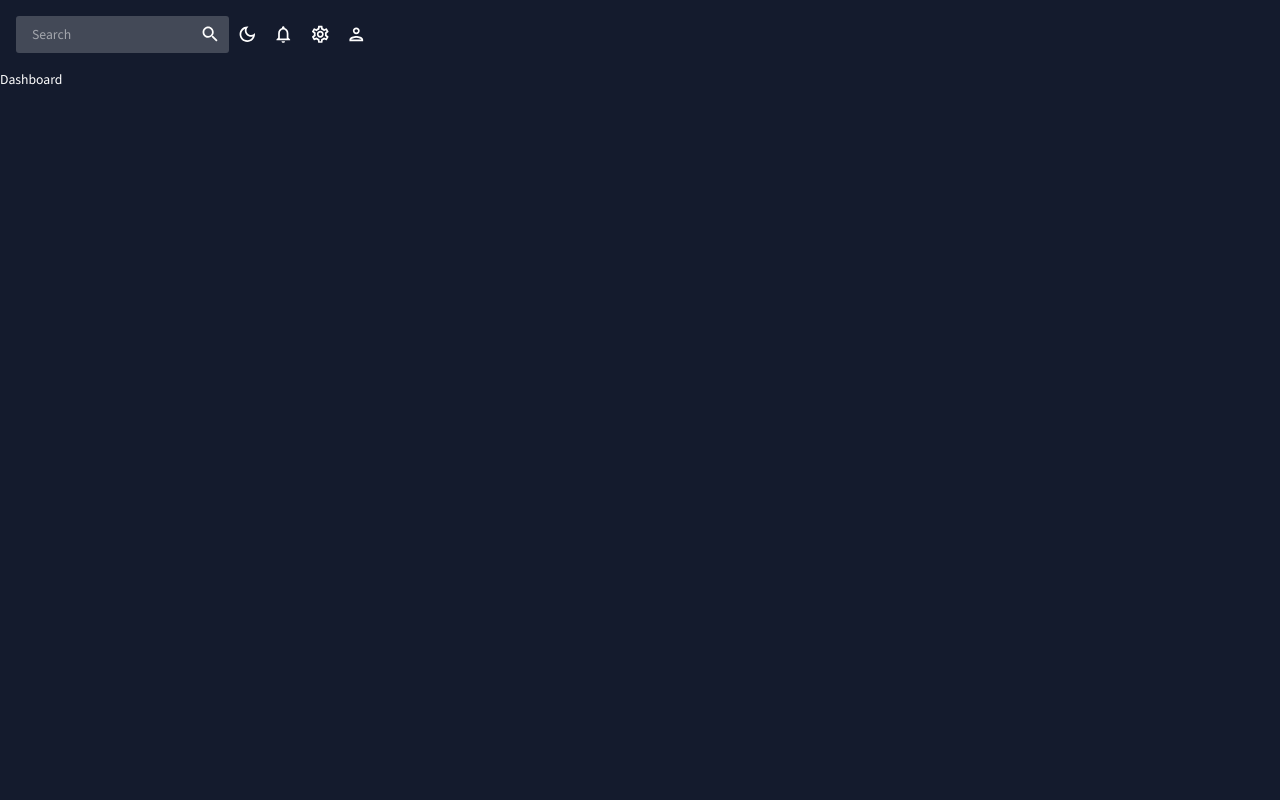
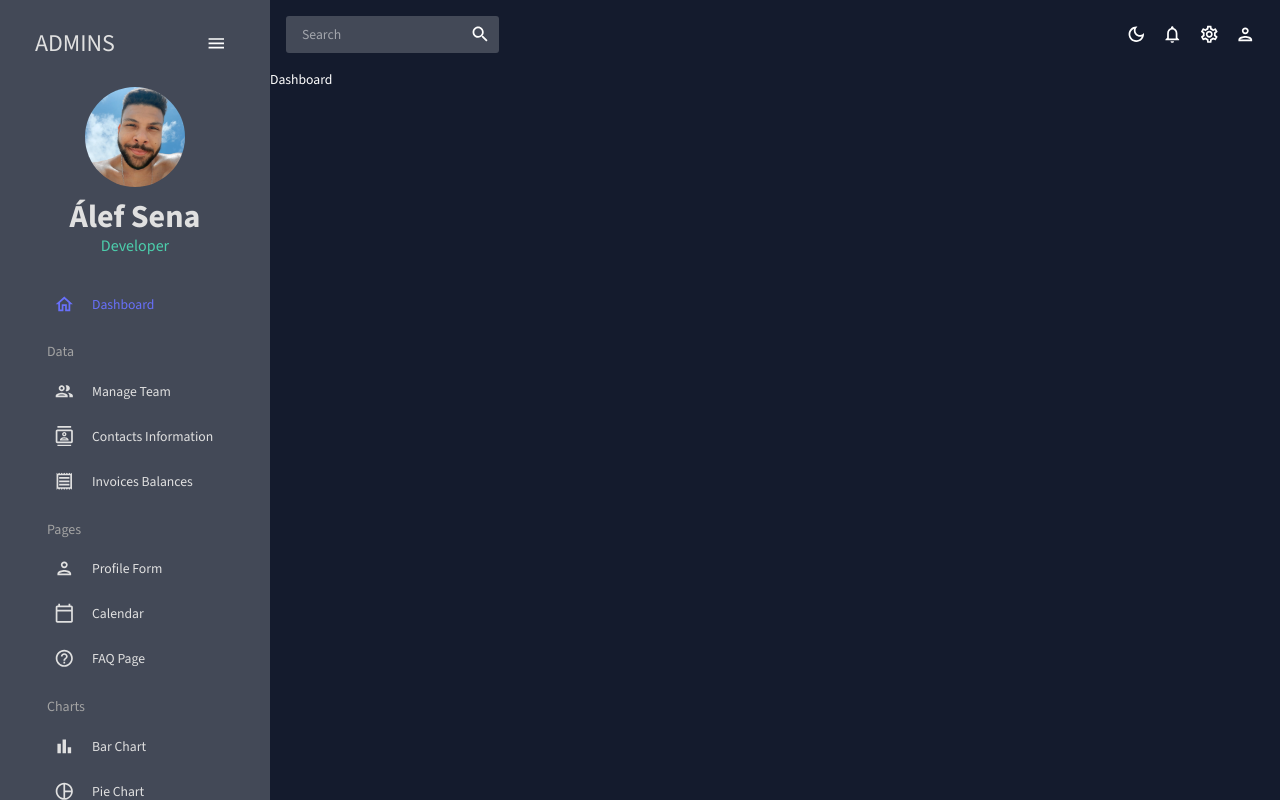
Before and after one commit to alef-sena/Studies.React.Dashboard.MaterialUI, a React (Create React App) app: page / in a window 1280 px wide. Built offline with nearby package versions, Linux system fonts and the light colour scheme; a web font is replaced by a local one.

Commit message:
✨ implement initial sidebar

```diff
--- a/package.json
+++ b/package.json
@@ -17,8 +17,10 @@
     "@testing-library/react": "^13.4.0",
     "@testing-library/user-event": "^13.5.0",
     "eslint": "^8.47.0",
+    "prop-types": "^15.8.1",
     "react": "^18.2.0",
     "react-dom": "^18.2.0",
+    "react-pro-sidebar": "^0.7.1",
     "react-router-dom": "^6.15.0",
     "react-scripts": "5.0.1",
     "web-vitals": "^2.1.4"
--- a/src/App.js
+++ b/src/App.js
@@ -4,6 +4,7 @@
 import Topbar from './scenes/global/Topbar';
 import Sidebar from './scenes/global/Sidebar';
 import Dashboard from './scenes/dashboard';
+import { useState } from 'react';
 // import Team from './scenes/team';
 // import Invoices from './scenes/invoices';
 // import Contacts from './scenes/contacts';
@@ -17,14 +18,16 @@
 
 function App() {
 	const [ theme, colorMode ] = useMode();
+	const [isSidebar, setIsSidebar] = useState(true);
 
 	return (
 		<ColorModeContext.Provider value={colorMode}>
 			<ThemeProvider theme={theme}>
 				<CssBaseline />
 				<div className="app">
-					<main className='context'>
-						<Topbar />
+					<Sidebar isSidebar={isSidebar} />
+					<main className='content'>
+						<Topbar setIsSidebar={setIsSidebar}/>
 						<Routes>
 							<Route path='/' element={<Dashboard />} />
 							{/* <Route path='/team' element={<Team />} />
--- a/src/scenes/global/Sidebar.jsx
+++ b/src/scenes/global/Sidebar.jsx
@@ -1,5 +1,235 @@
+/* eslint-disable react/prop-types */
+import { useState } from 'react';
+import { ProSidebar, Menu, MenuItem } from 'react-pro-sidebar';
+import 'react-pro-sidebar/dist/css/styles.css';
+import { Box, IconButton, Typography, useTheme } from '@mui/material';
+import { Link } from 'react-router-dom';
+import { tokens } from '../../theme';
+import HomeOutlinedIcon from '@mui/icons-material/HomeOutlined';
+import PeopleOutlinedIcon from '@mui/icons-material/PeopleOutlined';
+import ContactsOutlinedIcon from '@mui/icons-material/ContactsOutlined';
+import ReceiptOutlinedIcon from '@mui/icons-material/ReceiptOutlined';
+import PersonOutlinedIcon from '@mui/icons-material/PersonOutlined';
+import CalendarTodayOutlinedIcon from '@mui/icons-material/CalendarTodayOutlined';
+import HelpOutlineOutlinedIcon from '@mui/icons-material/HelpOutlineOutlined';
+import BarChartOutlinedIcon from '@mui/icons-material/BarChartOutlined';
+import PieChartOutlineOutlinedIcon from '@mui/icons-material/PieChartOutlineOutlined';
+import TimelineOutlinedIcon from '@mui/icons-material/TimelineOutlined';
+import MenuOutlinedIcon from '@mui/icons-material/MenuOutlined';
+import MapOutlinedIcon from '@mui/icons-material/MapOutlined';
+
+const Item = ({ title, to ,icon, selected, setSelected }) => {
+	const theme = useTheme();
+	const colors = tokens(theme.palette.mode);
+
+	return (
+		<MenuItem
+			active={selected === title}
+			style={{ color: colors.grey[100], }}
+			onClick={() => setSelected(title)}
+			icon={icon}
+		>
+			<Typography>{title}</Typography>
+			<Link to={to} />
+		</MenuItem>
+	);
+};
+
 const Sidebar = () => {
-	return <div>Sidebar</div>;
+	const theme = useTheme();
+	const colors = tokens(theme.palette.mode);
+	const [ isCollapsed, setIsCollapsed ] = useState(false);
+	const [ selected, setSelected ] = useState('Dashboard');
+
+	return (
+		<Box
+			sx={{
+				'& .pro-sidebar-inner': {
+					background: `${colors.primary[400]} !important`,
+				},
+				'& .pro-icon-wrapper': {
+					backgroundColor: 'transparent !important',
+				},
+				'& .pro-inner-item': {
+					padding: '5px 35px 5px 20px !important',
+				},
+				'& .pro-inner-item:hover': {
+					color: '#868dfb !important',
+				},
+				'& .pro-menu-item.active': {
+					color: '#6870fa !important',
+				},
+			}}
+		>
+			<ProSidebar collapsed={isCollapsed}>
+				<Menu iconShape='square'>
+					{/* LOGO AND MENU ICON */}
+					<MenuItem
+						onClick={() => setIsCollapsed(!isCollapsed)}
+						icon={isCollapsed ? <MenuOutlinedIcon /> : undefined}
+						style={{
+							margin: '10px 0 20px 0',
+							color: colors.grey[100],
+						}}
+					>
+						{!isCollapsed && (
+							<Box
+								display='flex'
+								justifyContent='space-between'
+								alignItems='center'
+								ml='15px'
+							>
+								<Typography variant='h3' color={colors.grey[100]}>
+									ADMINS
+								</Typography>
+								<IconButton onClick={() => setIsCollapsed(!isCollapsed)}>
+									<MenuOutlinedIcon />
+								</IconButton>
+							</Box>
+						)}
+					</MenuItem>
+					{/* USER */}
+					{!isCollapsed && (
+						<Box mb='25px'>
+							<Box display='flex' justifyContent='center' alignItems='center'>
+								<img
+									alt='profile-user'
+									width='100px'
+									height='100px'
+									src='../../assets/user.jpeg'
+									style={{ cursor: 'pointer', borderRadius: '50%', objectFit: 'cover' }}
+								/>
+							</Box>
+							<Box textAlign='center'>
+								<Typography
+									variant='h2'
+									color={colors.grey[100]}
+									fontWeight='bold'
+									sx={{ m: '10px 0 0 0' }}
+								>
+									Álef Sena
+								</Typography>
+								<Typography
+									variant='h5'
+									color={colors.greenAccent[500]}
+								>
+									Developer
+								</Typography>
+							</Box>
+						</Box>
+					)}
+
+					{/* MENU ITEMS */}
+					<Box paddingLeft={isCollapsed ? undefined : '10%'}>
+						<Item
+							title='Dashboard'
+							to='/'
+							icon={<HomeOutlinedIcon />}
+							selected={selected}
+							setSelected={setSelected}
+						/>
+
+						<Typography
+							variant='h6'
+							color={colors.grey[300]}
+							sx={{ m: '15px 0 5px 20px' }}
+						>
+							Data
+						</Typography>
+
+						<Item
+							title="Manage Team"
+							to="/team"
+							icon={<PeopleOutlinedIcon />}
+							selected={selected}
+							setSelected={setSelected}
+						/>
+						<Item
+							title="Contacts Information"
+							to="/contacts"
+							icon={<ContactsOutlinedIcon />}
+							selected={selected}
+							setSelected={setSelected}
+						/>
+						<Item
+							title="Invoices Balances"
+							to="/invoices"
+							icon={<ReceiptOutlinedIcon />}
+							selected={selected}
+							setSelected={setSelected}
+						/>
+
+						<Typography
+							variant='h6'
+							color={colors.grey[300]}
+							sx={{ m: '15px 0 5px 20px' }}
+						>
+							Pages
+						</Typography>
+
+						<Item
+							title="Profile Form"
+							to="/form"
+							icon={<PersonOutlinedIcon />}
+							selected={selected}
+							setSelected={setSelected}
+						/>
+						<Item
+							title="Calendar"
+							to="/calendar"
+							icon={<CalendarTodayOutlinedIcon />}
+							selected={selected}
+							setSelected={setSelected}
+						/>
+						<Item
+							title="FAQ Page"
+							to="/faq"
+							icon={<HelpOutlineOutlinedIcon />}
+							selected={selected}
+							setSelected={setSelected}
+						/>
+
+						<Typography
+							variant='h6'
+							color={colors.grey[300]}
+							sx={{ m: '15px 0 5px 20px' }}
+						>
+							Charts
+						</Typography>
+
+						<Item
+							title="Bar Chart"
+							to="/bar"
+							icon={<BarChartOutlinedIcon />}
+							selected={selected}
+							setSelected={setSelected}
+						/>
+						<Item
+							title="Pie Chart"
+							to="/pie"
+							icon={<PieChartOutlineOutlinedIcon />}
+							selected={selected}
+							setSelected={setSelected}
+						/>
+						<Item
+							title="Line Chart"
+							to="/line"
+							icon={<TimelineOutlinedIcon />}
+							selected={selected}
+							setSelected={setSelected}
+						/>
+						<Item
+							title="Geography Chart"
+							to="/geography"
+							icon={<MapOutlinedIcon />}
+							selected={selected}
+							setSelected={setSelected}
+						/>
+					</Box>
+				</Menu>
+			</ProSidebar>
+		</Box>
+	);
 };
 
 export default Sidebar;
--- a/src/theme.js
+++ b/src/theme.js
@@ -77,7 +77,7 @@
 				100: '#040509',
 				200: '#080b12',
 				300: '#0c101b',
-				400: '#f2f0f0',
+				400: '#1F2A40',
 				500: '#141b2d',
 				600: '#434957',
 				700: '#727681',
```
Also changed, not shown: public/assets/user.jpeg (added), 1 other file (tests, documents, lock files or other folders).
